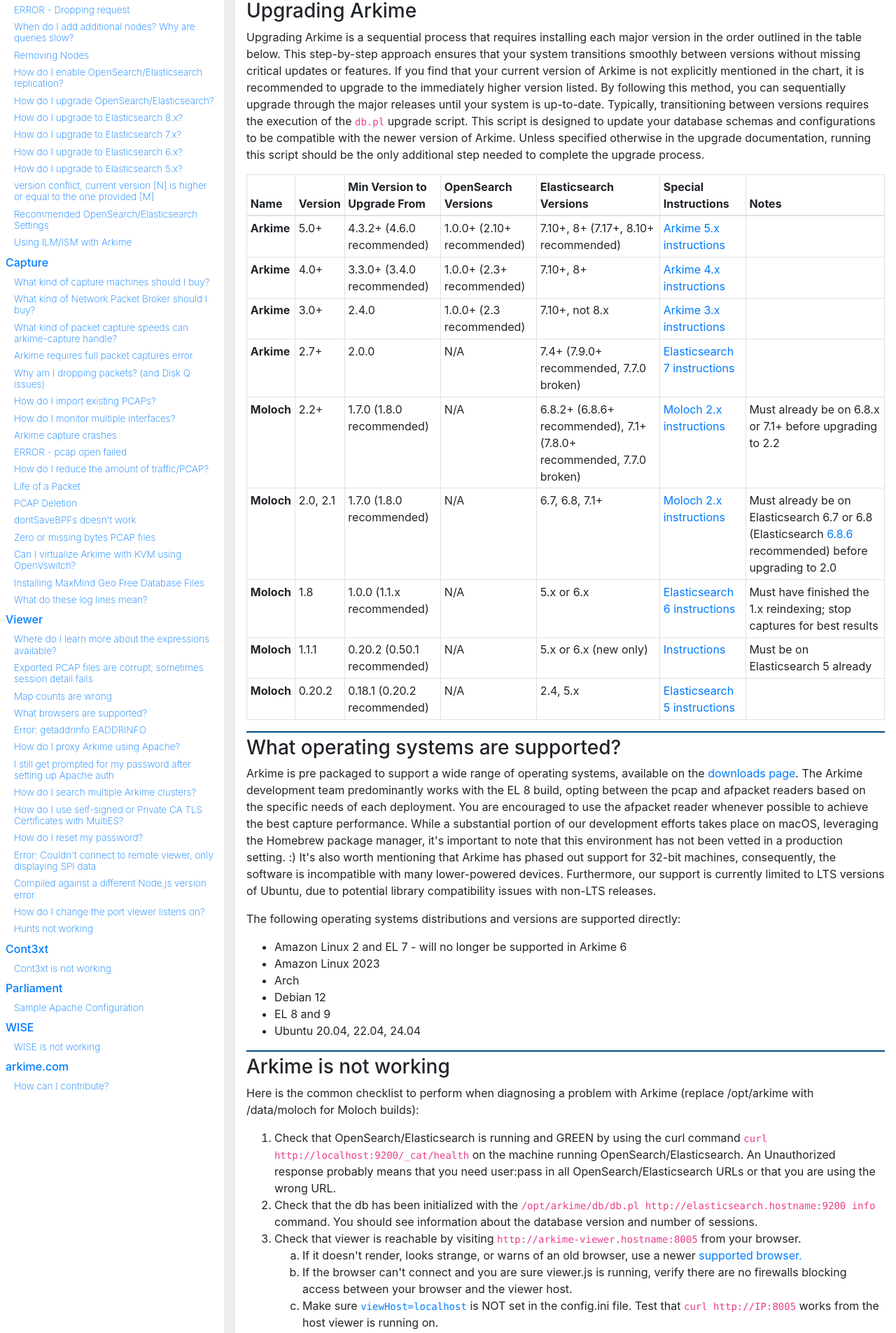
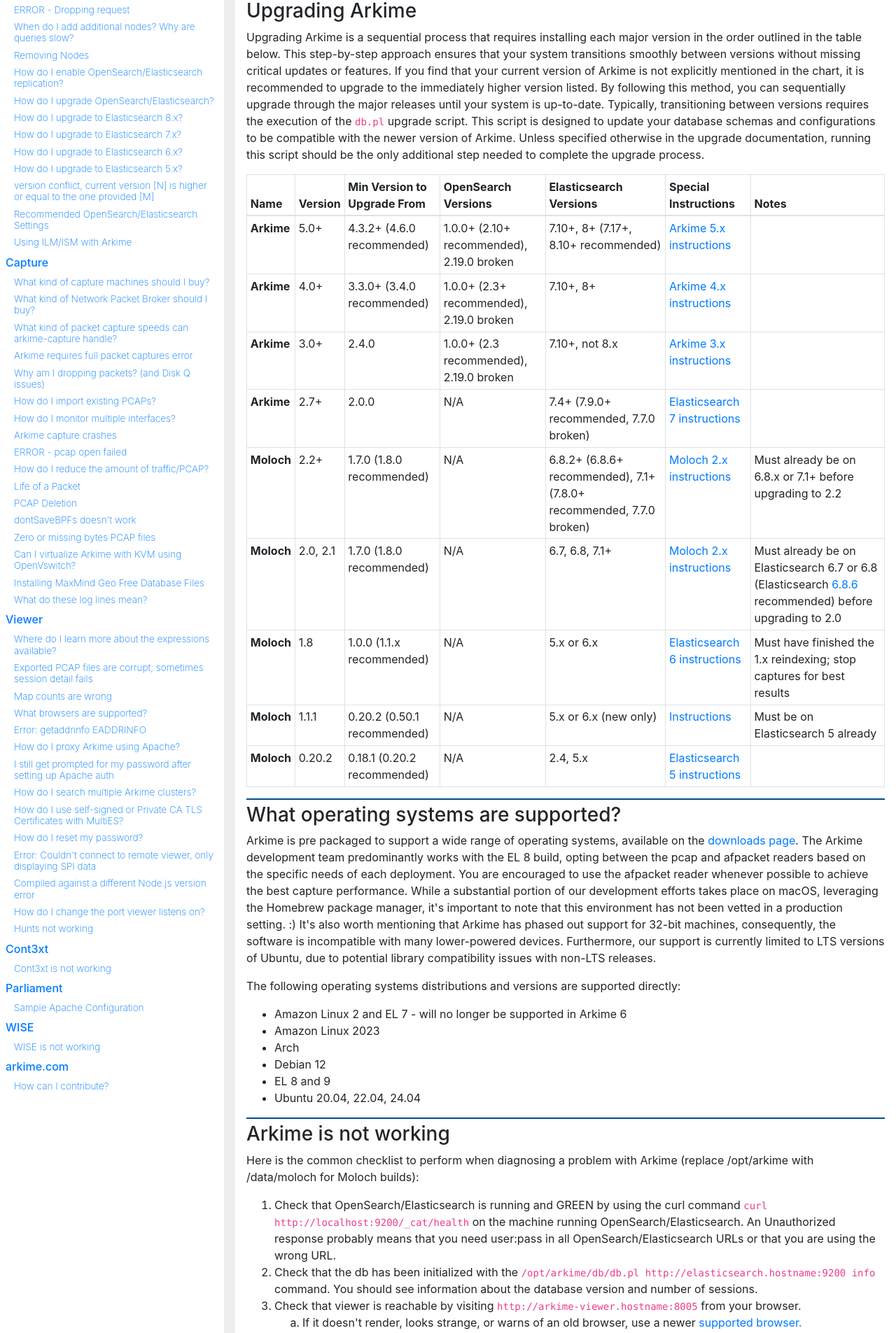
Before and after one commit to arkime/arkimeweb, a Jekyll site: the page built from faq.html, in a window 1280 px wide. Shown: the part 475-2380 px from the top of the page at 70% size. Built offline with Jekyll 4.4.1, drawn with Linux system fonts in a browser that asks for light colours; some of the changed text lies outside the part shown.

Commit message:
OpenSearch 2.19.0 is broken

```diff
--- a/faq.html
+++ b/faq.html
@@ -511,7 +511,7 @@
               4.3.2+ (4.6.0 recommended)
             </td>
             <td>
-              1.0.0+ (2.10+ recommended)
+              1.0.0+ (2.10+ recommended), 2.19.0 broken
             </td>
             <td>
               7.10+, 8+ (7.17+, 8.10+ recommended)
@@ -533,7 +533,7 @@
               3.3.0+ (3.4.0 recommended)
             </td>
             <td>
-              1.0.0+ (2.3+ recommended)
+              1.0.0+ (2.3+ recommended), 2.19.0 broken
             </td>
             <td>
               7.10+, 8+
@@ -555,7 +555,7 @@
               2.4.0
             </td>
             <td>
-              1.0.0+ (2.3 recommended)
+              1.0.0+ (2.3 recommended), 2.19.0 broken
             </td>
             <td>
               7.10+, not 8.x
```
